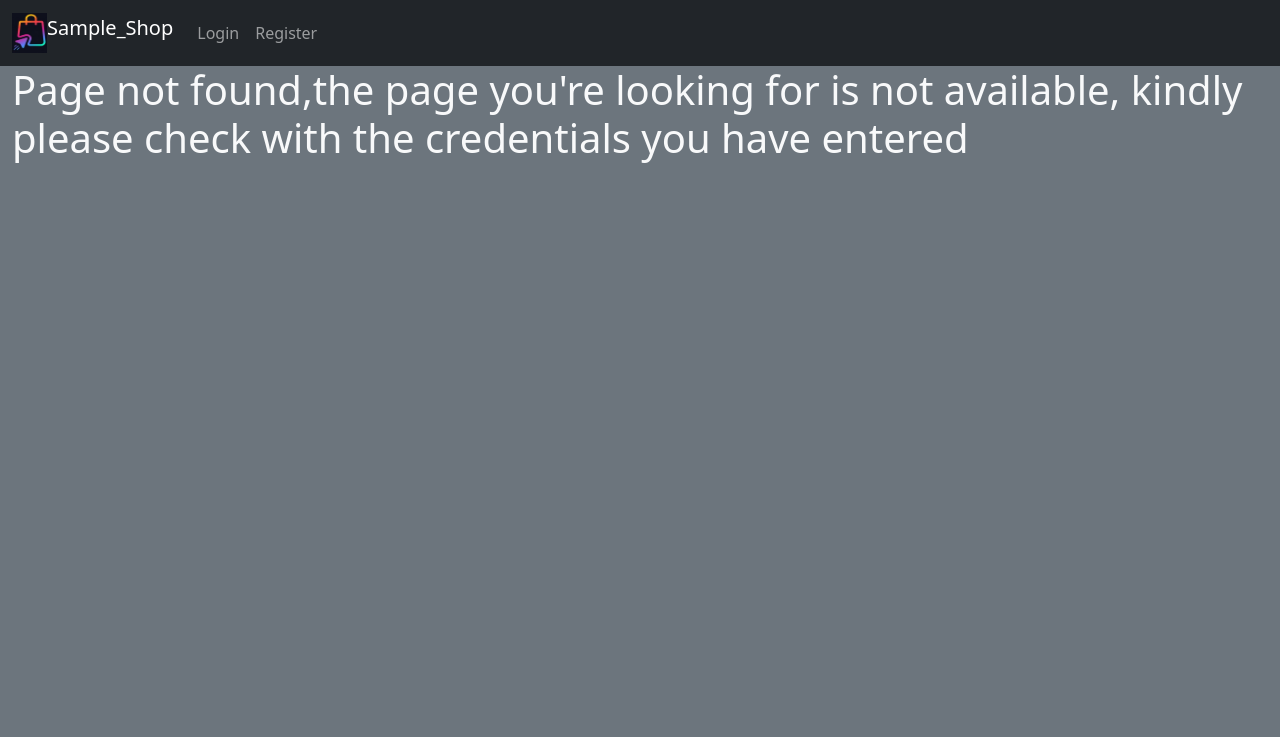
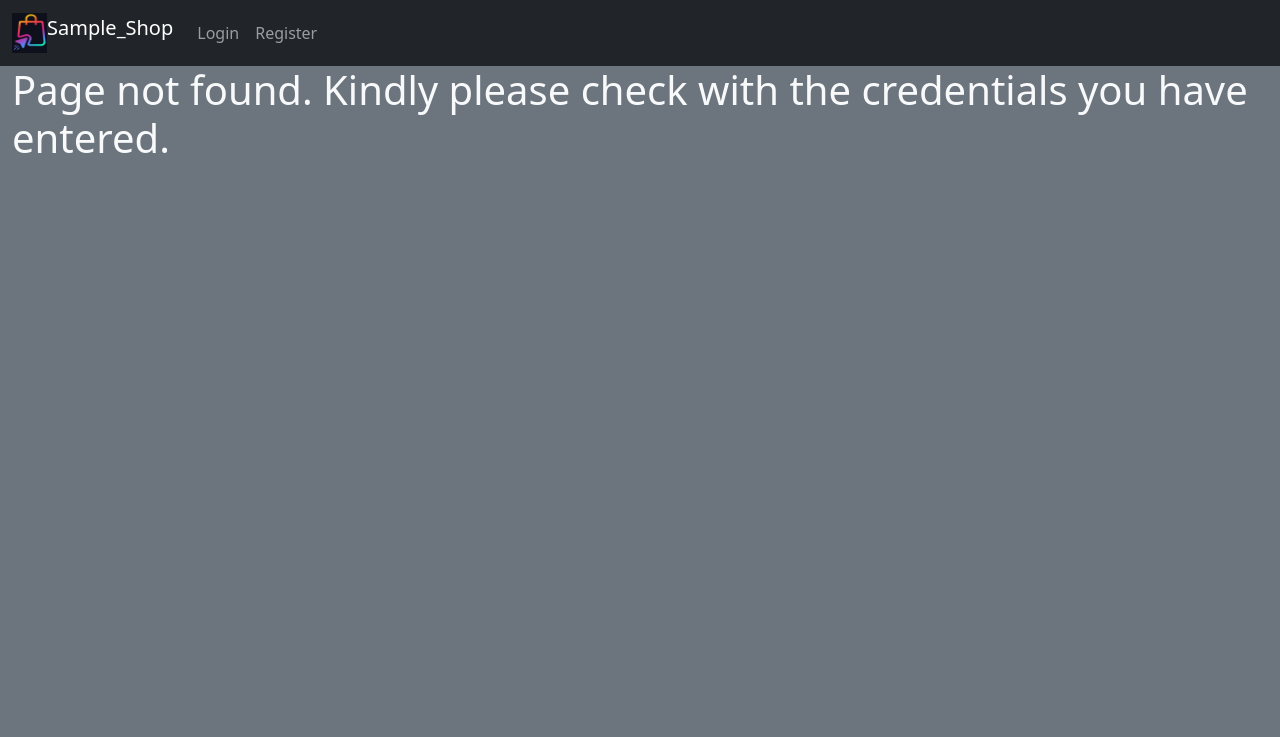
Before and after one commit to AshwiniValmiki/IS601-004, a Flask app: template flask_sample/templates/404.html in a window 1280 px wide. Shown: the top 737 px of the page. Run offline with Flask 2, Linux system fonts and the light colour scheme; the template is opened without the code that fills it, so the values that code supplies are empty.

Commit message:
Added changes

```diff
--- a/flask_sample/templates/403.html
+++ b/flask_sample/templates/403.html
@@ -3,6 +3,6 @@
 
 {% block content %}
 <div class="container-fluid">
-    <div class="h1">Permission Denied, looks like you don't have access rights to this role, kindly check with the owner</div>
+    <div class="h1">Permission Denied. Looks like you don't have access rights to this role, kindly check with the owner.</div>
 </div>
 {% endblock %}
--- a/flask_sample/templates/404.html
+++ b/flask_sample/templates/404.html
@@ -4,6 +4,6 @@
 
 {% block content %}
 <div class="container-fluid">
-    <div class="h1">Page not found,the page you're looking for is not available, kindly please check with the credentials you have entered</div>
+    <div class="h1">Page not found. Kindly please check with the credentials you have entered.</div>
 </div>
 {% endblock %}
```
